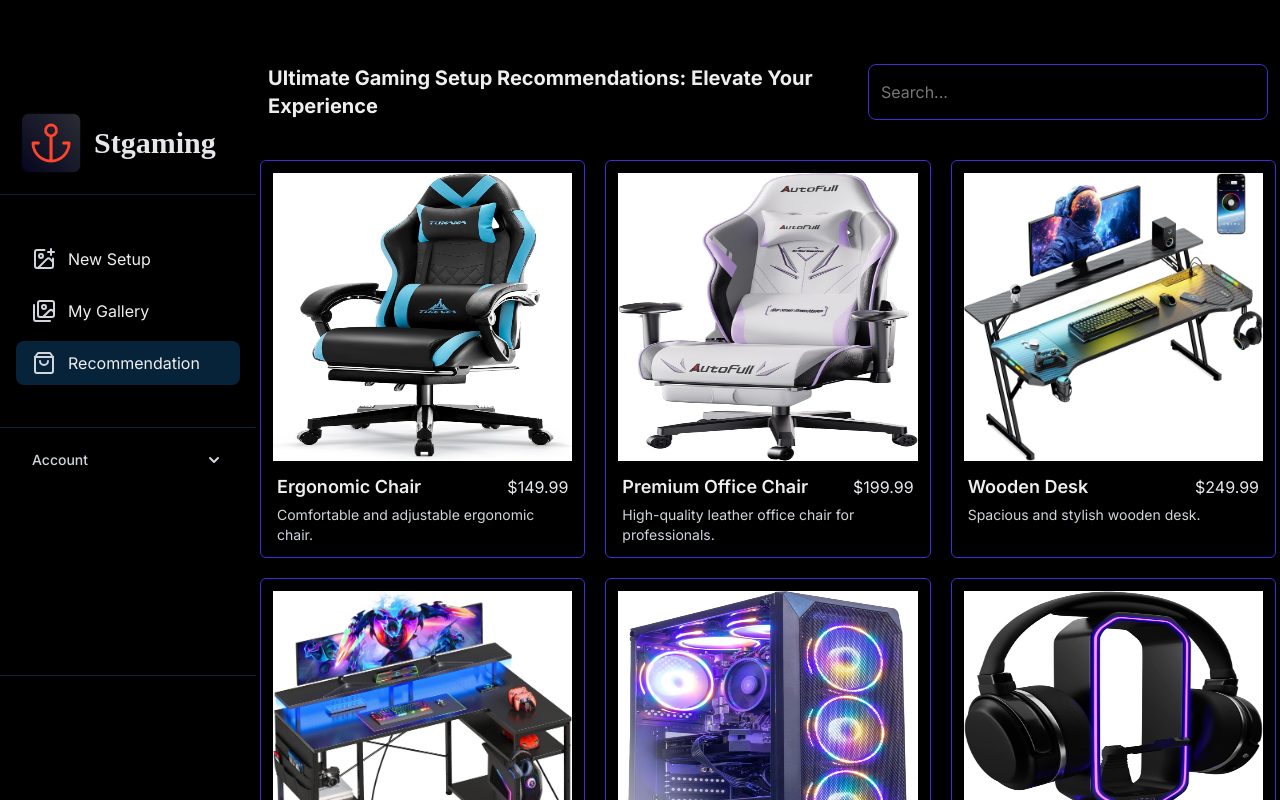
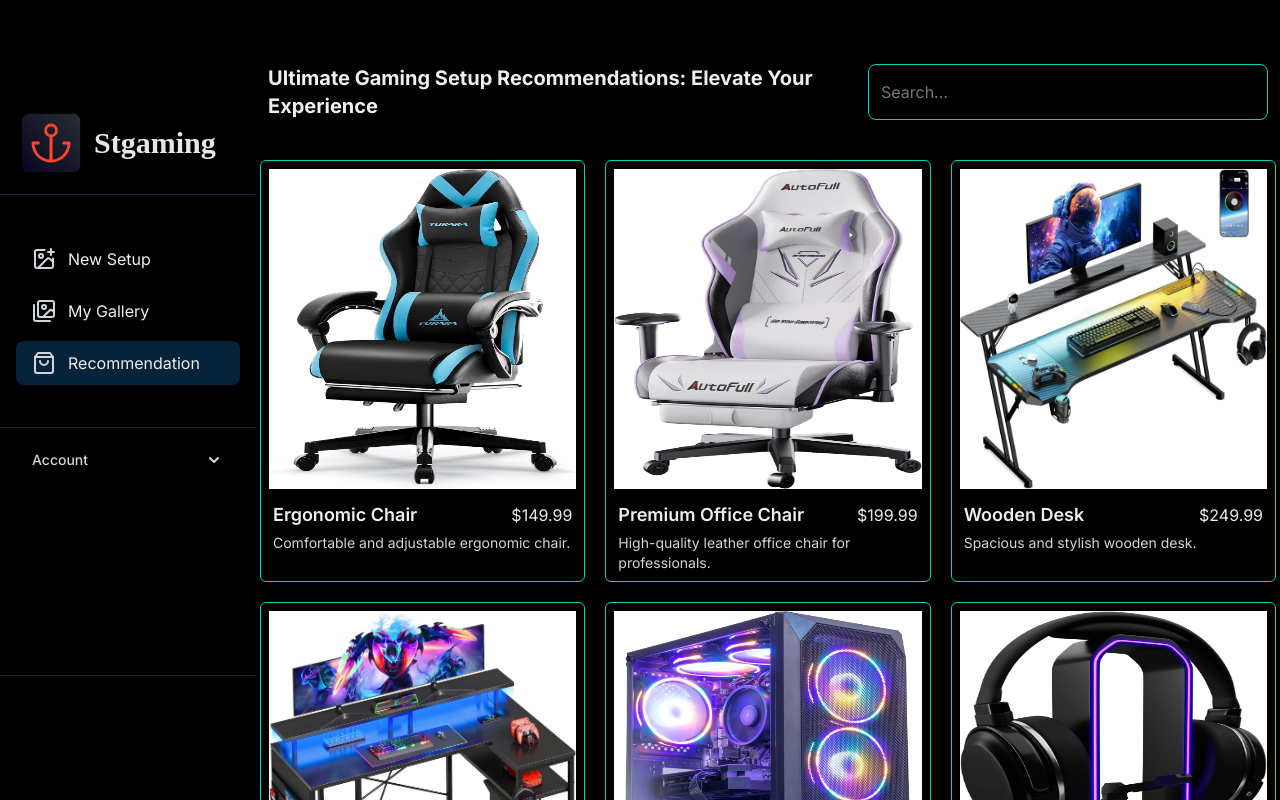
Before and after one commit to Anasbd05/stgaming, a Next.js app: page /dashboard/recommendation in a window 1280 px wide. Shown: the top 800 px of the page. Built offline with nearby package versions, Linux system fonts and the light colour scheme; no server answers.

Commit message:
logout added

```diff
--- a/src/app/dashboard/recommendation/page.tsx
+++ b/src/app/dashboard/recommendation/page.tsx
@@ -1,25 +1,32 @@
+"use client"
 import {products} from '@/assets/data'
 import Sidebar from '@/constant/Sidebar'
 import Image from 'next/image'
 import Link from 'next/link'
-import React from 'react'
+import React,{useState} from 'react'
 
 const page = () => {
+
+    const [inputSearch,setInputSearch] = useState("")
+
     return (
         <section className='w-full bg-black flex'>
             <Sidebar />
-            <main className="w-4/5 bg-black rounded-lg px-1 ml-auto lg:my-16 ">
+            <main className="w-4/5 flex flex-col rounded-lg px-1 ml-auto lg:my-16 ">
                 <div className='flex w-full justify-between px-2'>
                     <h1 className='text-xl font-bold w-3/5'>Ultimate Gaming Setup Recommendations: Elevate Your Experience</h1>
-                    <input type="text" placeholder='Search...' className='py-1.5 w-2/5 px-3 border border-primary outline-none rounded-lg' />
+                    <input value={inputSearch} onChange={(e) => setInputSearch(e.target.value)} type="text" placeholder='Search...' className='py-1 w-2/5 px-3 border border-accent outline-none rounded-lg' />
                 </div>
 
                 {/* products */}
                 <div className=" mt-10 grid grid-cols-2 md:grid-cols-3  gap-5">
                     {
-                        products.map((product) => (
-                            <Link key={product.id} className='rounded-md border border-primary p-3' href={""} >
-                                < Image height={300} width={300} alt='' className='w-full h-72' src={product.image} />
+                        products.filter((product) =>
+                            product.title.toLocaleLowerCase().includes(inputSearch.toLocaleLowerCase())
+                        )
+                            .map((product) => (
+                                <Link key={product.id} className='rounded-md border border-accent p-2' href={""} >
+                                    < Image height={340} width={300} alt='' className='w-full h-[320px] ' src={product.image} />
                                     <div className="flex mt-3 items-center justify-between px-1">
                                         <h1 className='text-lg  font-semibold'>{product.title} </h1>
                                         <p className='text-gray-200'>${product.price}</p>
--- a/src/assets/data.js
+++ b/src/assets/data.js
@@ -385,7 +385,7 @@ export const products = [
   },
   {
     id: 9,
-    title: "Gaming Desktop",
+    title: "Gaming Pc",
     price: 1599.99,
     shortDesc: "Powerful desktop built for gaming and content creation.",
     image: PC_computer2,
--- a/src/components/Navbar.tsx
+++ b/src/components/Navbar.tsx
@@ -10,11 +10,9 @@ const Navbar = () => {
     const [user,setUser] = useState()
 
     const GetUser = async () => {
-        const {data,error} = await supabase.auth.getSession()
+        const {data} = await supabase.auth.getSession()
         if(data) {
             setUser(data.session?.user)
-        } if(error) {
-            console.log('Failed to fetch data')
         }
     }
     useEffect(() => {
--- a/src/constant/Sidebar.tsx
+++ b/src/constant/Sidebar.tsx
@@ -2,13 +2,30 @@
 
 import {sidebarLinks} from "@/assets/data";
 import {supabase} from "@/lib/supabase";
-import {BadgeCent,LogOut,User} from "lucide-react";
+import {BadgeCent,LogOut} from "lucide-react";
 import Image from "next/image";
 import Link from "next/link";
-import {usePathname} from "next/navigation";
+import {usePathname,useRouter} from "next/navigation";
 import React,{useEffect,useState} from "react";
+import {toast} from "react-toastify";
 
 const Sidebar = () => {
+
+    const router = useRouter()
+
+    const [loading,setLoading] = useState(false);
+
+    const handleLogout = async () => {
+        setLoading(true);
+        const {error} = await supabase.auth.signOut();
+        if(error) {
+            toast.error("Logout failed");
+        } else {
+            router.push('/')
+        }
+        setLoading(false);
+    };
+
     const pathname = usePathname();
 
 
@@ -17,7 +34,6 @@ const Sidebar = () => {
     const GetUser = async () => {
         const {data,error} = await supabase.auth.getSession()
         if(data) {
-            console.log(data.session?.user)
             setUser(data.session?.user)
         } if(error) {
             console.log('Failed to fetch data')
@@ -26,10 +42,6 @@ const Sidebar = () => {
     useEffect(() => {
         GetUser()
     },[])
-
-    // const logOut = async () => {
-    //     const {error} = await supabase.auth.si
-    // }
 
     return (
         <section className="flex h-screen lg:fixed lg:w-1/5 flex-col justify-around bg-black  ">
@@ -74,10 +86,15 @@ const Sidebar = () => {
                             </Link>
                         </li>
                         <li>
-                            <Link href="logout" className="py-2.5 px-4 hover:bg-red-100 hover:text-red-600 flex items-center gap-3 rounded-lg">
+                            <button
+                                onClick={handleLogout}
+                                className="py-2.5 px-4 w-full flex items-center gap-3 rounded-lg
+                       hover:bg-red-100 hover:text-red-600 transition"
+                                disabled={loading}
+                            >
                                 <LogOut className="w-5 h-5" />
-                                Logout
-                            </Link>
+                                {loading ? "Logging out..." : "Logout"}
+                            </button>
                         </li>
                     </ul>
                 </details>
```
Also changed, not shown: src/app/dashboard/my-gallery/page.tsx (+1 -1 lines), src/app/dashboard/page.tsx (+1 -1 lines). Lines whose indentation alone changed are shown as unchanged.
